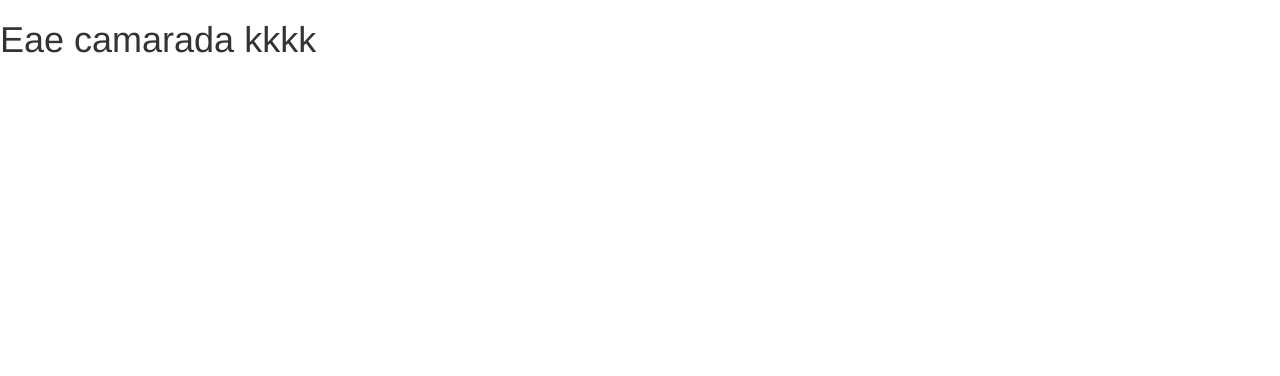
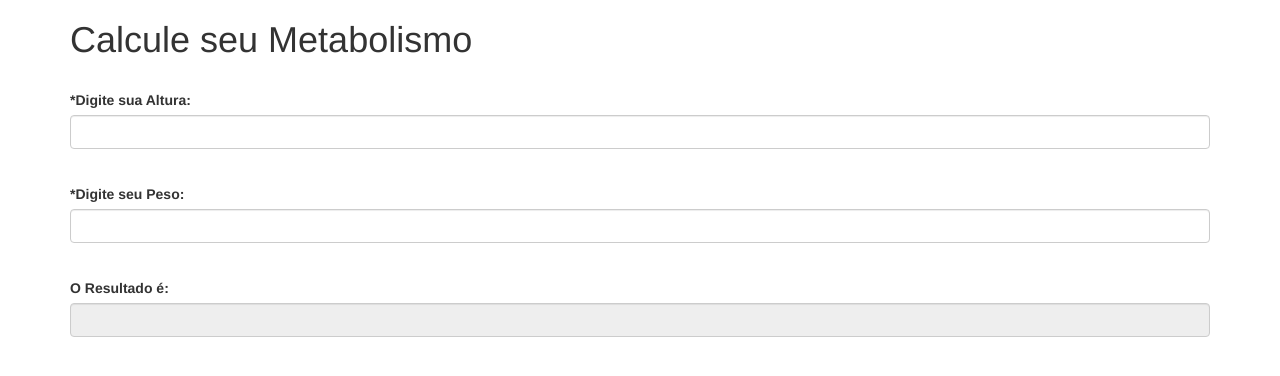
Before and after one commit to Cethus/Projeto-parceria, a website: page www/index.html in a window 1280 px wide. Drawn offline with Linux system fonts and the light colour scheme.

Commit message:
Fazendo a Estrutura da Calculadora de Metabolismo

```diff
--- a/www/index.html
+++ b/www/index.html
@@ -14,6 +14,38 @@
 
 </head>
 <body>
-  <h1>Eae camarada kkkk</h1>
+<div class='container'>
+          <div class="row">
+            <div class="col-md-12">
+                <h1>Calcule seu Metabolismo</h1>
+            </div>
+          </div>
+          <form>
+                  <div class="row">
+                      <div class="col-md-12">
+                            <div class="form-group">
+                              <br>
+                                <label for="nome">*Digite sua Altura: </label>
+                                <input type="text" name="nome" class="form-control" id="nome">
+                            </div>
+                      </div>
+                  </div>
+                  <div class="row">
+                        <div class="col-md-12">
+                            <div class="form-group"> <br>
+                              <label for="end">*Digite seu Peso: </label>
+                              <input type="text" class="form-control" id="end">
+                            </div>
+                        </div>
+                  </div>
+                  <div class="row">
+                        <div class="col-md-12">
+                            <div class="form-group">
+                              <br>
+                              <label for="end">O Resultado é:  </label>
+                              <input type="text" class="form-control" id="end" readonly>
+                            </div>
+                        </div>
+                  </div>
 </body>
 </html>
```
